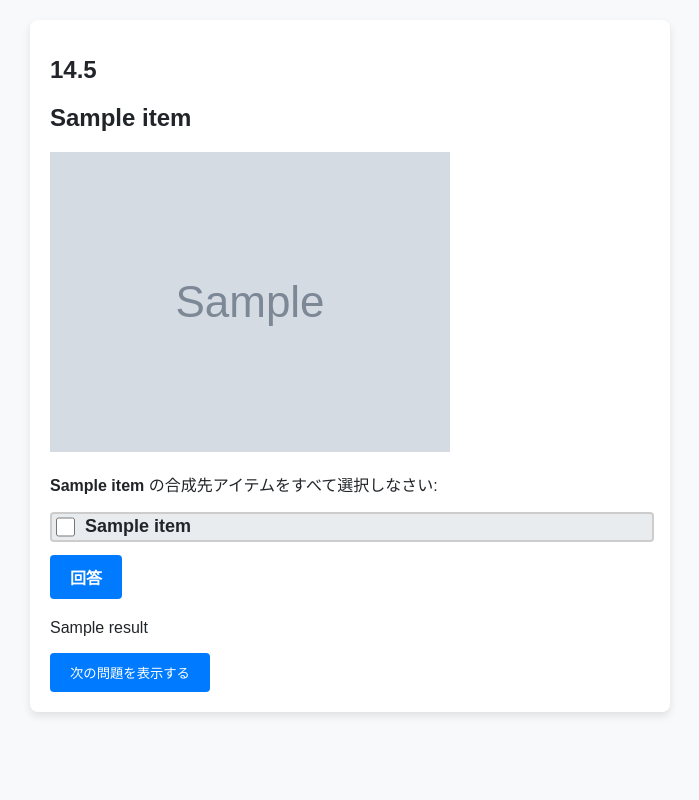
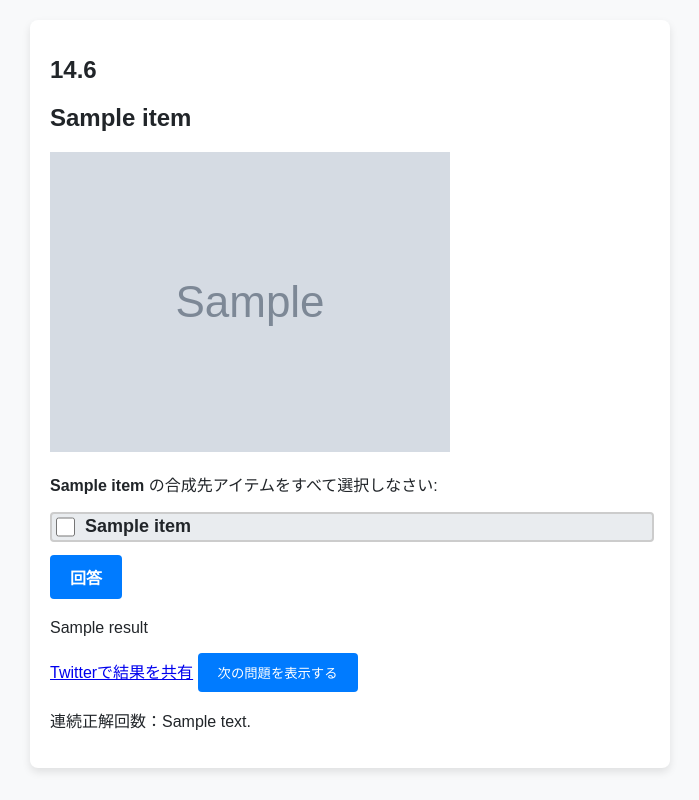
Before and after one commit to 53b29461/young-badlands, a Flask app: template templates/show_data.html in a window 1280 px wide. Shown: the whole page, without its empty margins (290-989 px from the left). Run offline with Flask 3, Linux system fonts and the light colour scheme; the template is opened without the code that fills it: most values are stand-ins (such as "Sample title", 1, 10 or a date in 2020); grey boxes marked "Sample" are stand-in pictures.

Commit message:
twitter share

```diff
--- a/app.py
+++ b/app.py
@@ -3,6 +3,8 @@ from flask_session import Session
 import requests
 import random
 import os
+from urllib.parse import quote
+
 
 app = Flask(__name__)
 
@@ -11,7 +13,7 @@ app.config['SESSION_TYPE'] = 'filesystem'
 Session(app)
 
 def get_items_data():
-    url = "https://ddragon.leagueoflegends.com/cdn/14.5.1/data/ja_JP/item.json"
+    url = "https://ddragon.leagueoflegends.com/cdn/14.6.1/data/ja_JP/item.json"
     response = requests.get(url)
     return response.json()
 
@@ -25,7 +27,7 @@ def build_item_tree(item_id, items):
         'parents': [],
         'gold': item['gold']['total'],
         'image': item['image']['full'],
-        'image_url': f"https://ddragon.leagueoflegends.com/cdn/14.5.1/img/item/{item['image']['full']}",  # 画像URLを追加
+        'image_url': f"https://ddragon.leagueoflegends.com/cdn/14.6.1/img/item/{item['image']['full']}",  # 画像URLを追加
         'tags': item.get('tags', [])
     }
     return node
@@ -100,6 +102,8 @@ def show_data():
     submitted = False
     result = None
     sentakusi = 10
+    consecutive_correct_answers = session.get('consecutive_correct_answers', 0)  # 連続正解回数をセッションから取得
+
 
     if request.method == 'POST':
         options = session.get('options')
@@ -109,6 +113,13 @@ def show_data():
         session['result'] = result
         submitted = True
         answer_marks = [{ 'name': name, 'is_correct': (name in answers), 'checked': (name in user_answers) } for name in options]
+
+        # 連続正解回数の更新
+        if session['result'] == "oooo(*^▽^*)oooo":
+            consecutive_correct_answers += 1
+        else:
+            consecutive_correct_answers = 0
+        session['consecutive_correct_answers'] = consecutive_correct_answers  # セッションに保存
     else:
         data = get_items_data()
         all_items = {item_id: item for item_id, item in data['data'].items() if item.get('requiredAlly') != 'Ornn'}
@@ -127,7 +138,13 @@ def show_data():
 
     result = session.pop('result', None)
 
-    return render_template('show_data.html', result=result, submitted=submitted, item=session.get('item_tree'), answer_marks=answer_marks)
+    # TwitterシェアボタンのURLを生成
+    tweet_text = f"連続正解回数: {consecutive_correct_answers}\n\n https://young-badlands-33932-1b5caf0cddb5.herokuapp.com/"
+    encoded_tweet_text = quote(tweet_text)
+    tweet_url = f"https://twitter.com/intent/tweet?text={encoded_tweet_text}"
+
+    return render_template('show_data.html', result=result, submitted=submitted, item=session.get('item_tree'),
+                           answer_marks=answer_marks, consecutive_correct_answers=consecutive_correct_answers, tweet_url=tweet_url)
 
 @app.route('/next_question', methods=['GET'])
 def next_question():
--- a/templates/show_data.html
+++ b/templates/show_data.html
@@ -6,7 +6,7 @@
 </head>
 <body>
     <div class="container">
-        <h1>14.5</h1>
+        <h1>14.6</h1>
         <h2>{{ item['name'] }}</h2>
         <img src="{{ item['image_url'] }}" alt="{{ item['name'] }}" class="item-image">
 
@@ -35,9 +35,16 @@
         {% if result %}
         <div>
             <p>{{ result }}</p>
+            <a href="{{ tweet_url }}" target="_blank">Twitterで結果を共有</a>
             <button onclick="location.href='/next_question'">次の問題を表示する</button>
         </div>
         {% endif %}
+
+
+        <div>
+            <p>連続正解回数：{{ consecutive_correct_answers }}</p>
+        </div>
+
     </div>
 </body>
 </html>
```
Also changed, not shown: 2 other files.
